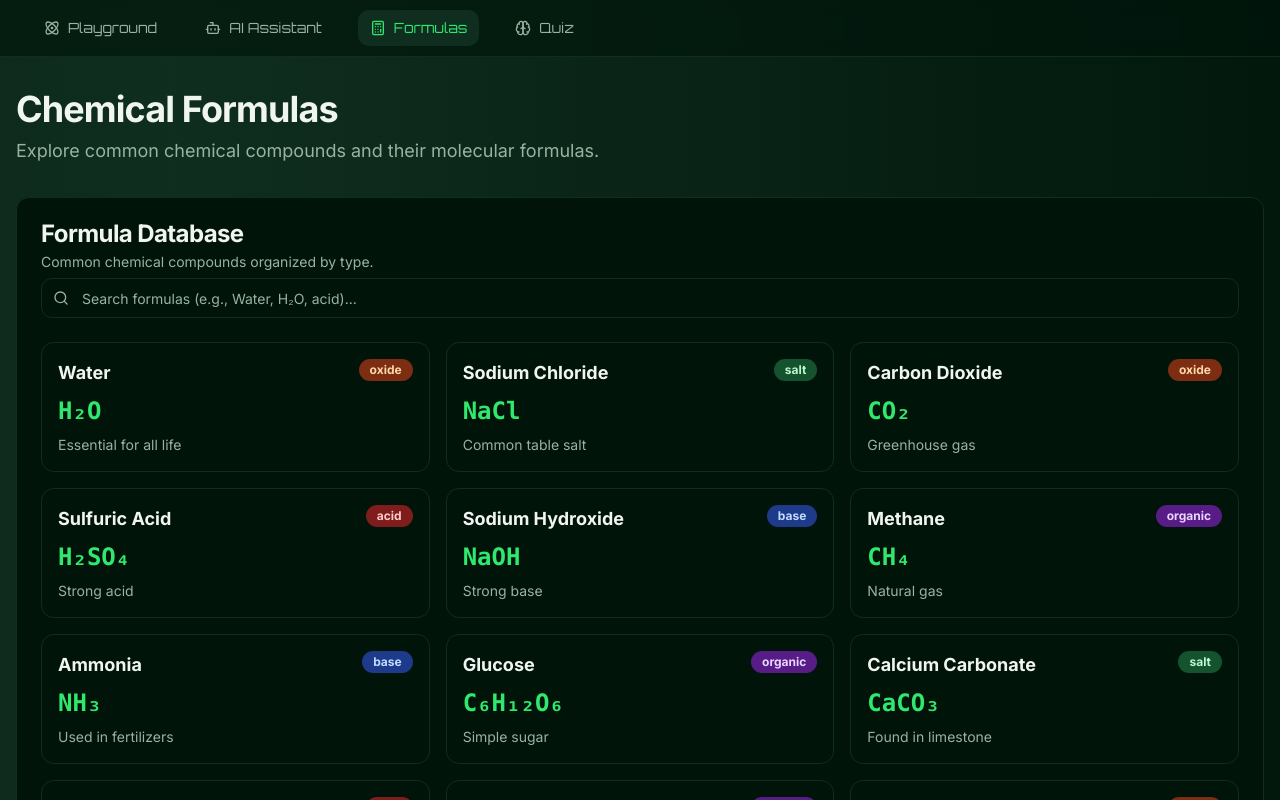
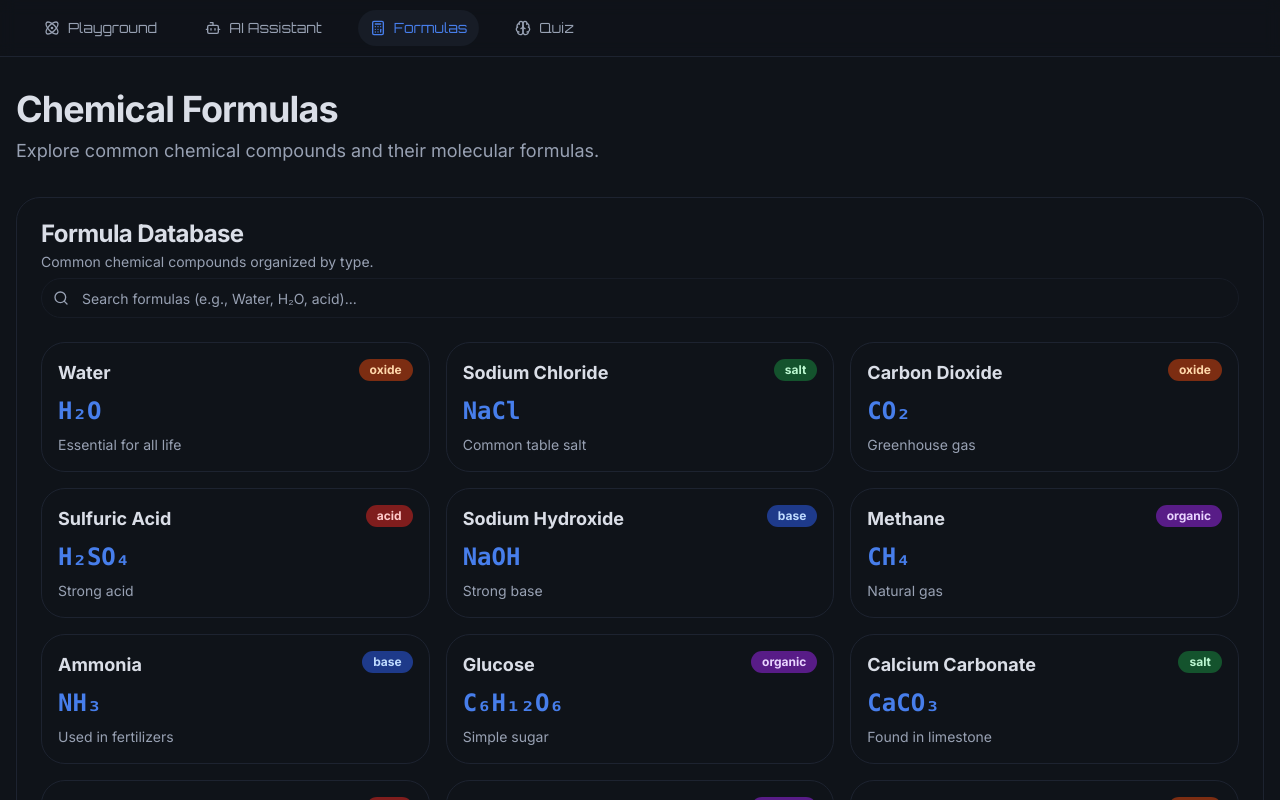
Before and after one commit to Chemist988/ChemLab, a React (Vite) app: page /formulas in a window 1280 px wide. Shown: the top 800 px of the page. Built offline with nearby package versions, Linux system fonts and the light colour scheme.

Commit message:
Refactor: Apply liquid glass UI

```diff
--- a/src/index.css
+++ b/src/index.css
@@ -7,26 +7,26 @@
 
 @layer base {
   :root {
-    --background: 150 100% 4%; /* Very Dark Green */
-    --foreground: 140 20% 95%; /* Light Greenish White */
-    --card: 150 100% 4%;
-    --card-foreground: 140 20% 95%;
-    --popover: 150 100% 4%;
-    --popover-foreground: 140 20% 95%;
-    --primary: 140 80% 55%; /* Vibrant Green */
-    --primary-foreground: 150 100% 4%;
-    --secondary: 150 50% 12%; /* Dark Green */
-    --secondary-foreground: 140 20% 95%;
-    --muted: 150 50% 12%;
-    --muted-foreground: 140 15% 65%;
-    --accent: 150 50% 12%;
-    --accent-foreground: 140 80% 55%; /* Vibrant Green */
+    --background: 220 20% 97%; /* Light liquid glass background */
+    --foreground: 220 15% 15%; /* Dark text */
+    --card: 220 20% 97%;
+    --card-foreground: 220 15% 15%;
+    --popover: 220 20% 97%;
+    --popover-foreground: 220 15% 15%;
+    --primary: 220 70% 50%; /* Liquid blue */
+    --primary-foreground: 220 20% 97%;
+    --secondary: 220 20% 92%; /* Subtle glass */
+    --secondary-foreground: 220 15% 20%;
+    --muted: 220 20% 92%;
+    --muted-foreground: 220 15% 45%;
+    --accent: 220 20% 92%;
+    --accent-foreground: 220 70% 50%;
     --destructive: 0 62.8% 30.6%;
     --destructive-foreground: 210 40% 98%;
-    --border: 150 50% 12%;
-    --input: 150 50% 12%;
-    --ring: 140 80% 55%; /* Vibrant Green */
-    --radius: 0.8rem;
+    --border: 220 20% 88%;
+    --input: 220 20% 92%;
+    --ring: 220 70% 50%;
+    --radius: 1.5rem;
     --sidebar-background: 0 0% 98%;
     --sidebar-foreground: 240 5.3% 26.1%;
     --sidebar-primary: 240 5.9% 10%;
@@ -36,22 +36,40 @@
     --sidebar-border: 220 13% 91%;
     --sidebar-ring: 217.2 91.2% 59.8%;
 
-    /* More vibrant Chemistry Element Colors */
-    --chemistry-alkali: 0 90% 60%; /* Red */
-    --chemistry-alkaline: 220 90% 60%; /* Blue */
-    --chemistry-transition: 120 80% 50%; /* Green */
-    --chemistry-post-transition: 330 90% 70%; /* Pink */
-    --chemistry-metalloid: 220 10% 60%; /* Grey */
-    --chemistry-nonmetal: 0 0% 95%; /* White */
-    --chemistry-halogen: 30 90% 60%; /* Orange */
-    --chemistry-noble-gas: 270 80% 65%; /* Purple */
-    --chemistry-lanthanide: 230 70% 50%; /* Dark Blue */
-    --chemistry-actinide: 320 70% 50%; /* Dark Magenta */
-    --chemistry-unknown: 220 15% 70%; /* Kept as is */
+    /* Enhanced Chemistry Element Colors with glass effect */
+    --chemistry-alkali: 0 85% 65%; /* Softer red */
+    --chemistry-alkaline: 220 85% 65%; /* Softer blue */
+    --chemistry-transition: 160 70% 55%; /* Softer emerald */
+    --chemistry-post-transition: 280 70% 65%; /* Softer purple */
+    --chemistry-metalloid: 220 15% 65%; /* Softer grey */
+    --chemistry-nonmetal: 200 30% 88%; /* Very light blue-grey */
+    --chemistry-halogen: 35 85% 65%; /* Softer orange */
+    --chemistry-noble-gas: 270 70% 70%; /* Softer purple */
+    --chemistry-lanthanide: 240 60% 60%; /* Softer dark blue */
+    --chemistry-actinide: 320 60% 60%; /* Softer magenta */
+    --chemistry-unknown: 220 20% 75%; /* Light glass grey */
   }
 
   .dark {
-    /* Variables moved to :root for permanent dark mode */
+    --background: 220 25% 8%; /* Dark liquid glass background */
+    --foreground: 220 20% 88%; /* Light text */
+    --card: 220 25% 8%;
+    --card-foreground: 220 20% 88%;
+    --popover: 220 25% 8%;
+    --popover-foreground: 220 20% 88%;
+    --primary: 220 80% 60%; /* Brighter liquid blue */
+    --primary-foreground: 220 25% 8%;
+    --secondary: 220 25% 12%; /* Dark glass */
+    --secondary-foreground: 220 20% 80%;
+    --muted: 220 25% 12%;
+    --muted-foreground: 220 15% 65%;
+    --accent: 220 25% 12%;
+    --accent-foreground: 220 80% 60%;
+    --destructive: 0 62.8% 30.6%;
+    --destructive-foreground: 210 40% 98%;
+    --border: 220 25% 15%;
+    --input: 220 25% 12%;
+    --ring: 220 80% 60%;
   }
 }
 
@@ -63,225 +81,254 @@
   body {
     @apply bg-background text-foreground antialiased font-inter;
     font-feature-settings: "ss01", "ss02", "cv01", "cv02", "cv03";
-    transition: background-color 0.3s ease;
+    transition: all 0.5s cubic-bezier(0.4, 0, 0.2, 1);
+    overflow-x: hidden;
   }
 
   .periodic-element {
-    @apply transition-all hover:scale-105 hover:z-10;
+    @apply transition-all duration-500 hover:scale-105 hover:z-10;
+    backdrop-filter: blur(12px);
+    border: 1px solid rgba(255, 255, 255, 0.2);
+  }
+
+  /* Liquid Glass Scrollbar */
+  ::-webkit-scrollbar {
+    width: 8px;
+    height: 8px;
+  }
+
+  ::-webkit-scrollbar-track {
+    background: rgba(255, 255, 255, 0.1);
+    backdrop-filter: blur(10px);
+    border-radius: 10px;
+  }
+
+  ::-webkit-scrollbar-thumb {
+    background: rgba(255, 255, 255, 0.3);
+    backdrop-filter: blur(10px);
+    border-radius: 10px;
+    border: 1px solid rgba(255, 255, 255, 0.1);
+  }
+
+  ::-webkit-scrollbar-thumb:hover {
+    background: rgba(255, 255, 255, 0.4);
   }
 }
 
 @layer utilities {
-  .animated-gradient-bg {
-    background: linear-gradient(90deg, hsl(var(--background)), hsl(var(--secondary)), hsl(var(--background)));
-    background-size: 200% 200%;
-    @apply animate-background-pan;
+  /* Liquid Glass Utilities */
+  .liquid-glass {
+    @apply bg-white/20 dark:bg-black/20 backdrop-blur-2xl border border-white/30 dark:border-white/20 shadow-xl;
   }
 
-  .text-gradient {
-    @apply bg-clip-text text-transparent bg-gradient-to-r from-blue-500 to-purple-600 dark:from-blue-400 dark:to-purple-500;
+  .liquid-glass-intense {
+    @apply bg-white/40 dark:bg-black/30 backdrop-blur-3xl border border-white/40 dark:border-white/30 shadow-2xl;
   }
 
-  /* Glassmorphism utilities */
-  .glass-card {
-    @apply bg-white/10 backdrop-blur-md border border-white/20 dark:bg-black/20 dark:border-white/10;
+  .liquid-glass-subtle {
+    @apply bg-white/10 dark:bg-black/10 backdrop-blur-lg border border-white/20 dark:border-white/10 shadow-lg;
   }
 
-  .glass-card-dark {
-    @apply bg-black/10 backdrop-blur-md border border-white/10;
+  /* Enhanced Gradient Backgrounds */
+  .animated-liquid-bg {
+    background: linear-gradient(
+      135deg,
+      rgba(255, 255, 255, 0.1) 0%,
+      rgba(255, 255, 255, 0.05) 25%,
+      rgba(255, 255, 255, 0.1) 50%,
+      rgba(255, 255, 255, 0.05) 75%,
+      rgba(255, 255, 255, 0.1) 100%
+    );
+    background-size: 400% 400%;
+    animation: liquid-flow 8s ease-in-out infinite;
   }
 
-  /* Chemistry Color Classes */
-  .bg-chemistry-alkali-metal { @apply bg-chemistry-alkali-metal/80 dark:bg-chemistry-alkali-metal/90; }
-  .bg-chemistry-alkaline-earth-metal { @apply bg-chemistry-alkaline-earth-metal/80 dark:bg-chemistry-alkaline-earth-metal/90; }
-  .bg-chemistry-transition-metal { @apply bg-chemistry-transition-metal/80 dark:bg-chemistry-transition-metal/90; }
-  .bg-chemistry-post-transition-metal { @apply bg-chemistry-post-transition-metal/80 dark:bg-chemistry-post-transition-metal/90; }
-  .bg-chemistry-metalloid { @apply bg-chemistry-metalloid/80 dark:bg-chemistry-metalloid/90; }
-  .bg-chemistry-nonmetal { @apply bg-chemistry-nonmetal/80 dark:bg-chemistry-nonmetal/90; }
-  .bg-chemistry-halogen { @apply bg-chemistry-halogen/80 dark:bg-chemistry-halogen/90; }
-  .bg-chemistry-noble-gas { @apply bg-chemistry-noble-gas/80 dark:bg-chemistry-noble-gas/90; }
-  .bg-chemistry-lanthanide { @apply bg-chemistry-lanthanide/80 dark:bg-chemistry-lanthanide/90; }
-  .bg-chemistry-actinide { @apply bg-chemistry-actinide/80 dark:bg-chemistry-actinide/90; }
-  .bg-chemistry-unknown { @apply bg-chemistry-unknown/80 dark:bg-chemistry-unknown/90; }
-
-  /* Enhanced Chemistry Animation Classes */
-  @keyframes rise {
-    0% { transform: translateY(0) scale(0.8); opacity: 0.9; }
-    50% { transform: translateY(-15px) scale(1); opacity: 0.7; }
-    100% { transform: translateY(-30px) scale(1.2); opacity: 0; }
+  @keyframes liquid-flow {
+    0%, 100% { background-position: 0% 50%; }
+    50% { background-position: 100% 50%; }
   }
 
-  @keyframes fall {
-    0% { transform: translateY(-20px) rotate(0deg); opacity: 0; }
-    50% { transform: translateY(-5px) rotate(180deg); opacity: 0.8; }
-    100% { transform: translateY(0) rotate(360deg); opacity: 0.7; }
+  /* Floating Animation */
+  @keyframes float {
+    0%, 100% { transform: translateY(0px) rotate(0deg); }
+    50% { transform: translateY(-10px) rotate(2deg); }
   }
 
-  @keyframes flame {
-    0% { transform: scale(0.9) rotate(-2deg); opacity: 0.5; filter: hue-rotate(0deg); }
-    25% { transform: scale(1.1) rotate(1deg); opacity: 0.8; filter: hue-rotate(10deg); }
-    50% { transform: scale(1.05) rotate(-1deg); opacity: 0.9; filter: hue-rotate(-5deg); }
-    75% { transform: scale(1.15) rotate(2deg); opacity: 0.7; filter: hue-rotate(15deg); }
-    100% { transform: scale(0.9) rotate(-2deg); opacity: 0.5; filter: hue-rotate(0deg); }
+  .animate-float {
+    animation: float 6s ease-in-out infinite;
   }
 
-  @keyframes neutralize {
-    0% { transform: scale(1) rotate(0deg); filter: brightness(1) hue-rotate(0deg); }
-    25% { transform: scale(1.05) rotate(2deg); filter: brightness(1.1) hue-rotate(90deg); }
-    50% { transform: scale(1.1) rotate(-1deg); filter: brightness(1.2) hue-rotate(180deg); }
-    75% { transform: scale(1.05) rotate(1deg); filter: brightness(1.1) hue-rotate(270deg); }
-    100% { transform: scale(1) rotate(0deg); filter: brightness(1) hue-rotate(360deg); }
+  .animate-float-delayed {
+    animation: float 6s ease-in-out infinite;
+    animation-delay: 2s;
   }
 
-  @keyframes explosion-particle {
-    0% {
-      transform: translate(0, 0) scale(1) rotate(0deg);
-      opacity: 1;
-      filter: brightness(1.5);
+  .animate-float-slow {
+    animation: float 8s ease-in-out infinite;
+    animation-delay: 4s;
+  }
+
+  /* Enhanced Morphing Animations */
+  @keyframes morph {
+    0%, 100% {
+      border-radius: 60% 40% 30% 70% / 60% 30% 70% 40%;
+      transform: scale(1) rotate(0deg);
     }
     50% {
-      transform: translate(calc(var(--x-move) * 0.7), calc(var(--y-move) * 0.7)) scale(1.2) rotate(180deg);
-      opacity: 0.7;
-      filter: brightness(1.2);
-    }
-    100% {
-      transform: translate(var(--x-move), var(--y-move)) scale(0.5) rotate(360deg);
-      opacity: 0;
-      filter: brightness(0.8);
+      border-radius: 30% 60% 70% 40% / 50% 60% 30% 60%;
+      transform: scale(1.05) rotate(180deg);
     }
   }
 
-  @keyframes gas-rise {
+  .animate-morph {
+    animation: morph 10s ease-in-out infinite;
+  }
+
+  /* Liquid Ripple Effect */
+  @keyframes ripple {
     0% {
-      transform: translateY(0) scale(0.5) rotate(0deg);
-      opacity: 0.3;
+      transform: scale(0);
+      opacity: 0.8;
+    }
+    100% {
+      transform: scale(4);
+      opacity: 0;
+    }
+  }
+
+  .animate-ripple {
+    animation: ripple 1s cubic-bezier(0, 0, 0.2, 1) infinite;
+  }
+
+  /* Enhanced Chemistry Animations */
+  @keyframes liquid-rise {
+    0% {
+      transform: translateY(0) scale(0.8) rotate(0deg);
+      opacity: 0.9;
       filter: blur(0px);
     }
     25% {
-      transform: translateY(-30px) scale(0.8) rotate(90deg);
-      opacity: 0.6;
+      transform: translateY(-8px) scale(0.9) rotate(90deg);
+      opacity: 0.8;
+      filter: blur(0.5px);
+    }
+    50% {
+      transform: translateY(-15px) scale(1) rotate(180deg);
+      opacity: 0.7;
       filter: blur(1px);
     }
-    50% {
-      opacity: 0.7;
-      transform: translateY(-60px) scale(1.2) rotate(180deg);
-      filter: blur(2px);
-    }
     75% {
-      transform: translateY(-90px) scale(1.6) rotate(270deg);
-      opacity: 0.4;
-      filter: blur(3px);
+      transform: translateY(-22px) scale(1.1) rotate(270deg);
+      opacity: 0.5;
+      filter: blur(1.5px);
     }
     100% {
-      transform: translateY(-120px) scale(2) rotate(360deg);
+      transform: translateY(-30px) scale(1.2) rotate(360deg);
       opacity: 0;
-      filter: blur(4px);
+      filter: blur(2px);
     }
   }
 
-  @keyframes splash-rise {
+  @keyframes liquid-fall {
     0% {
-      transform: translateY(0) rotate(var(--rotation, 0deg)) scale(1);
+      transform: translateY(-20px) rotate(0deg) scale(0.8);
+      opacity: 0;
+      filter: blur(1px);
+    }
+    25% {
+      transform: translateY(-10px) rotate(90deg) scale(0.9);
+      opacity: 0.6;
+      filter: blur(0.5px);
+    }
+    50% {
+      transform: translateY(-5px) rotate(180deg) scale(1);
       opacity: 0.8;
       filter: blur(0px);
     }
-    50% {
-      transform: translateY(-15px) rotate(var(--rotation, 0deg)) scale(1.1);
-      opacity: 0.6;
-      filter: blur(0.5px);
+    75% {
+      transform: translateY(-2px) rotate(270deg) scale(1.05);
+      opacity: 0.9;
+      filter: blur(0px);
     }
     100% {
-      transform: translateY(-30px) rotate(var(--rotation, 0deg)) scale(0.8);
-      opacity: 0;
-      filter: blur(1px);
+      transform: translateY(0) rotate(360deg) scale(1);
+      opacity: 0.7;
+      filter: blur(0px);
     }
   }
 
-  @keyframes powder-burst {
+  @keyframes liquid-flame {
     0% {
-      transform: translate(0, 0) scale(1) rotate(0deg);
+      transform: scale(0.9) rotate(-2deg);
+      opacity: 0.6;
+      filter: hue-rotate(0deg) blur(0px);
+    }
+    25% {
+      transform: scale(1.1) rotate(1deg);
       opacity: 0.8;
-      filter: brightness(1.2);
+      filter: hue-rotate(10deg) blur(0.5px);
     }
     50% {
-      transform: translate(calc(var(--x-move) * 0.6), calc(var(--y-move) * 0.6)) scale(1.1) rotate(180deg);
-      opacity: 0.5;
-      filter: brightness(1);
+      transform: scale(1.05) rotate(-1deg);
+      opacity: 0.9;
+      filter: hue-rotate(-5deg) blur(1px);
+    }
+    75% {
+      transform: scale(1.15) rotate(2deg);
+      opacity: 0.7;
+      filter: hue-rotate(15deg) blur(0.5px);
     }
     100% {
-      transform: translate(var(--x-move), var(--y-move)) scale(0.7) rotate(360deg);
-      opacity: 0;
-      filter: brightness(0.8);
+      transform: scale(0.9) rotate(-2deg);
+      opacity: 0.6;
+      filter: hue-rotate(0deg) blur(0px);
     }
   }
 
-  @keyframes shake {
-    0%, 100% { transform: translateX(0) rotate(0deg); }
-    10% { transform: translateX(-2px) rotate(-1deg); }
-    20% { transform: translateX(2px) rotate(1deg); }
-    30% { transform: translateX(-2px) rotate(-1deg); }
-    40% { transform: translateX(2px) rotate(1deg); }
-    50% { transform: translateX(-2px) rotate(-1deg); }
-    60% { transform: translateX(2px) rotate(1deg); }
-    70% { transform: translateX(-2px) rotate(-1deg); }
-    80% { transform: translateX(2px) rotate(1deg); }
-    90% { transform: translateX(-2px) rotate(-1deg); }
+  .animate-liquid-rise {
+    animation: liquid-rise 3s ease-out forwards;
   }
 
-  @keyframes meniscus {
-    0%, 100% { transform: scaleY(1) scaleX(1); }
-    50% { transform: scaleY(1.1) scaleX(0.98); }
+  .animate-liquid-fall {
+    animation: liquid-fall 2.5s ease-out forwards;
   }
 
-  .animate-rise {
-    animation: rise 2.5s ease-out forwards;
+  .animate-liquid-flame {
+    animation: liquid-flame 1.2s ease-in-out infinite;
   }
 
-  .animate-fall {
-    animation: fall 2s ease-out forwards;
+  /* ... keep existing code (chemistry animations and neon effects) */
+
+  /* Enhanced Neon Glow with Liquid Glass */
+  .neon-glow-liquid {
+    filter: drop-shadow(0 0 8px rgba(255, 255, 255, 0.3))
+            drop-shadow(0 0 16px rgba(255, 255, 255, 0.2))
+            drop-shadow(0 0 24px rgba(255, 255, 255, 0.1));
   }
 
-  .animate-flame {
-    animation: flame 1s ease-in-out infinite;
+  .liquid-shimmer {
+    position: relative;
+    overflow: hidden;
   }
 
-  .animate-neutralize {
-    animation: neutralize 1s ease-in-out;
+  .liquid-shimmer::before {
+    content: '';
+    position: absolute;
+    top: 0;
+    left: -100%;
+    width: 100%;
+    height: 100%;
+    background: linear-gradient(
+      90deg,
+      transparent,
+      rgba(255, 255, 255, 0.2),
+      transparent
+    );
+    animation: shimmer 3s infinite;
   }
 
-  .animate-bounce-subtle {
-    animation: bounce 1s ease-in-out infinite;
+  @keyframes shimmer {
+    0% { left: -100%; }
+    100% { left: 100%; }
   }
-
-  .animate-gas-rise {
-    animation: gas-rise 3.5s ease-out forwards;
-  }
-
-  .animate-explosion-particle {
-    --x-move: 0px;
-    --y-move: 0px;
-    animation: explosion-particle 1.2s ease-out forwards;
-  }
-
-  .animate-shake {
-    animation: shake 0.5s ease-in-out;
-  }
-
-  .animate-meniscus {
-    animation: meniscus 3s ease-in-out infinite;
-  }
-
-  /* Enhanced Neon Glow Effect */
-  .neon-glow-alkali-metal { filter: drop-shadow(0 0 10px hsl(var(--chemistry-alkali))) drop-shadow(0 0 20px hsla(var(--chemistry-alkali), 0.7)); }
-  .neon-glow-alkaline-earth-metal { filter: drop-shadow(0 0 10px hsl(var(--chemistry-alkaline))) drop-shadow(0 0 20px hsla(var(--chemistry-alkaline), 0.7)); }
-  .neon-glow-transition-metal { filter: drop-shadow(0 0 10px hsl(var(--chemistry-transition))) drop-shadow(0 0 20px hsla(var(--chemistry-transition), 0.7)); }
-  .neon-glow-post-transition-metal { filter: drop-shadow(0 0 10px hsl(var(--chemistry-post-transition))) drop-shadow(0 0 20px hsla(var(--chemistry-post-transition), 0.7)); }
-  .neon-glow-metalloid { filter: drop-shadow(0 0 10px hsl(var(--chemistry-metalloid))) drop-shadow(0 0 20px hsla(var(--chemistry-metalloid), 0.7)); }
-  .neon-glow-nonmetal { filter: drop-shadow(0 0 10px hsl(var(--chemistry-nonmetal))) drop-shadow(0 0 20px hsla(var(--chemistry-nonmetal), 0.7)); }
-  .neon-glow-halogen { filter: drop-shadow(0 0 10px hsl(var(--chemistry-halogen))) drop-shadow(0 0 20px hsla(var(--chemistry-halogen), 0.7)); }
-  .neon-glow-noble-gas { filter: drop-shadow(0 0 10px hsl(var(--chemistry-noble-gas))) drop-shadow(0 0 20px hsla(var(--chemistry-noble-gas), 0.7)); }
-  .neon-glow-lanthanide { filter: drop-shadow(0 0 10px hsl(var(--chemistry-lanthanide))) drop-shadow(0 0 20px hsla(var(--chemistry-lanthanide), 0.7)); }
-  .neon-glow-actinide { filter: drop-shadow(0 0 10px hsl(var(--chemistry-actinide))) drop-shadow(0 0 20px hsla(var(--chemistry-actinide), 0.7)); }
-  .neon-glow-unknown { filter: drop-shadow(0 0 10px hsl(var(--chemistry-unknown))) drop-shadow(0 0 20px hsla(var(--chemistry-unknown), 0.7)); }
-  .neon-glow-primary { filter: drop-shadow(0 0 10px hsl(var(--primary))) drop-shadow(0 0 20px hsla(var(--primary), 0.7)); }
 }
```
Also changed, not shown: src/pages/Index.tsx (+109 -62 lines).
